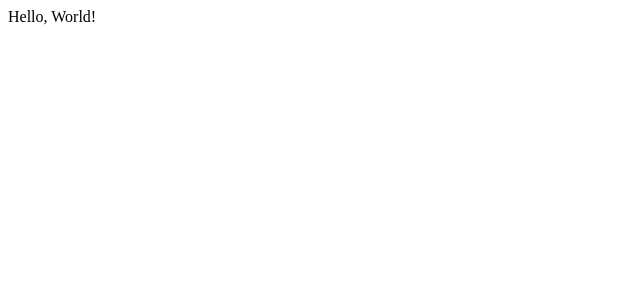
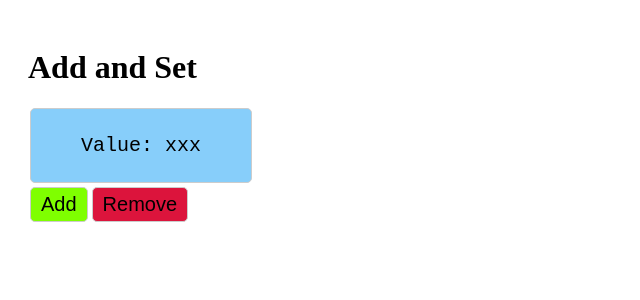
Before and after one commit to surajkb2005/Reaction, a React (Vite) app: page / in a window 1280 px wide. Shown: the top 300 px of the page, without its empty margins (0-640 px from the left). Built offline with nearby package versions, Linux system fonts and the light colour scheme.

Commit message:
basic changes

```diff
--- a/src/App.jsx
+++ b/src/App.jsx
@@ -1,9 +1,10 @@
 import Component from './components/Component';
+import Basics from './components/Basics';
 
 function App() {
 
   return (
-    <Component />
+    <Basics />
   )
 }
 
--- /dev/null
+++ b/src/components/Basics.jsx
@@ -0,0 +1,14 @@
+function Basics() {
+    return (
+        <>
+            <div className="card-container">
+                <h1 > Add and Set </h1>
+                <div className="display">Value: xxx</div>
+                <button className="addbutton"> Add</button>
+                <button className="removebutton"> Remove </button>
+            </div>
+        </>
+    )
+}
+
+export default Basics;
--- a/src/index.css
+++ b/src/index.css
@@ -0,0 +1,37 @@
+.display{
+  text-align: center;
+  font-size: 20px;
+  padding : 25px 10px;
+  margin: 2px;
+  border-radius: 5px;
+  border: 1px solid #ccc;
+  width: 200px;
+  font-family: 'Courier New', Courier, monospace;
+  background-color:lightskyblue
+}
+.addbutton{
+  text-align: center;
+  font-size: 20px;
+  padding : 5px 10px;
+  margin: 2px;
+  border-radius: 5px;
+  border: 1px solid #ccc;
+
+  background-color:chartreuse
+}
+.removebutton{
+  text-align: center;
+  font-size: 20px;
+  padding : 5px 10px;
+  margin: 2px;
+  border-radius: 5px;
+  border: 1px solid #ccc;
+
+  background-color:crimson;
+}
+
+.card-container {
+  justify-content: center;
+  flex: 1;
+  padding: 20px;
+}
```
